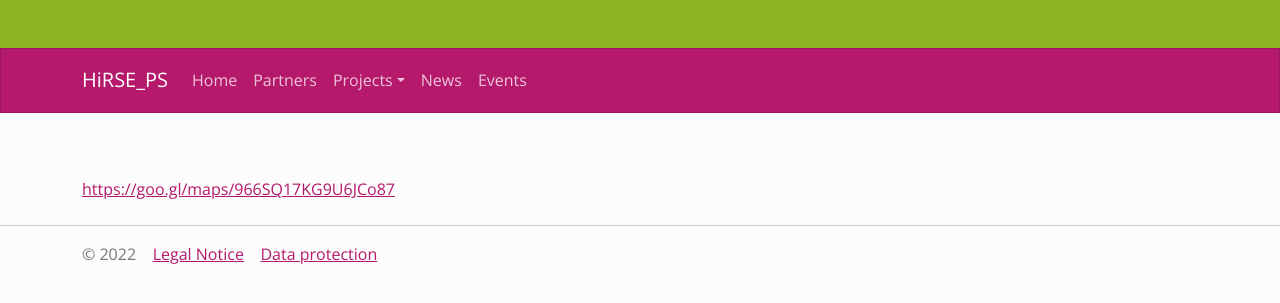
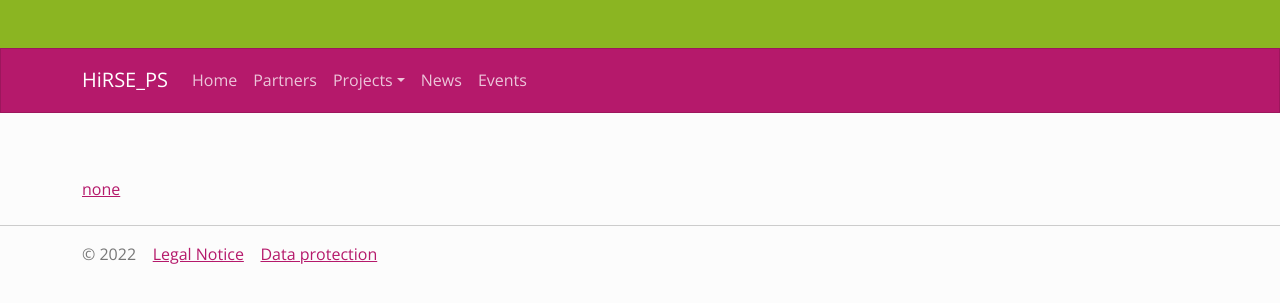
Before and after one commit to Helmholtz-HiRSE/helmholtz-hirse.github.io, a Jekyll site: the page built from _events/2022_02_25-livemeeting.md, in a window 1280 px wide. Shown: the top 303 px of the page. Built offline with Jekyll 4.4.1, drawn with Linux system fonts in a browser that asks for light colours; nearby versions of some CDN libraries.

Commit message:
Update 2022_02_25-livemeeting.md

```diff
--- a/_events/2022_02_25-livemeeting.md
+++ b/_events/2022_02_25-livemeeting.md
@@ -3,7 +3,7 @@ layout: events
 title:  "HiRSE_PS Live Meeting"
 start_date: 01.06.2022
 end_date: 02.06.2022
-link: https://goo.gl/maps/966SQ17KG9U6JCo87
+link: none
 excerpt_separator: <!--more-->
 ---
 
```
